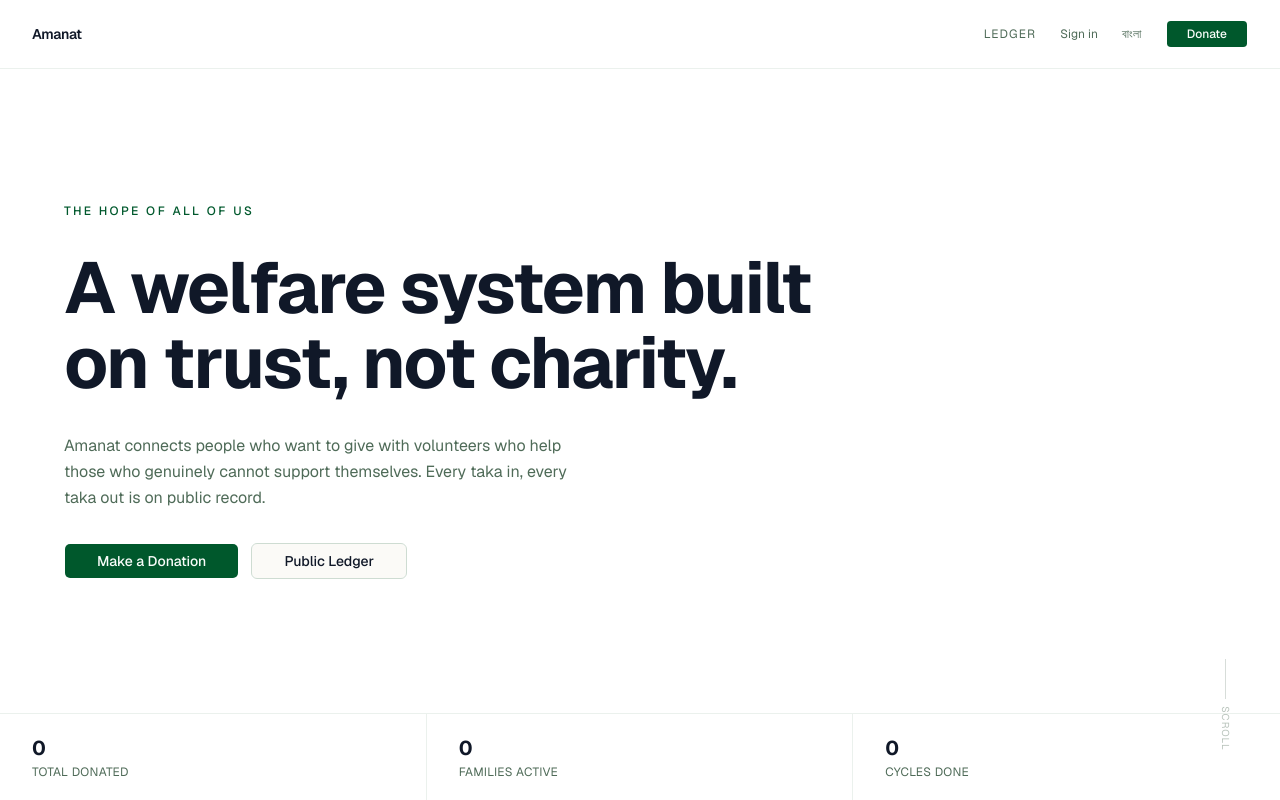
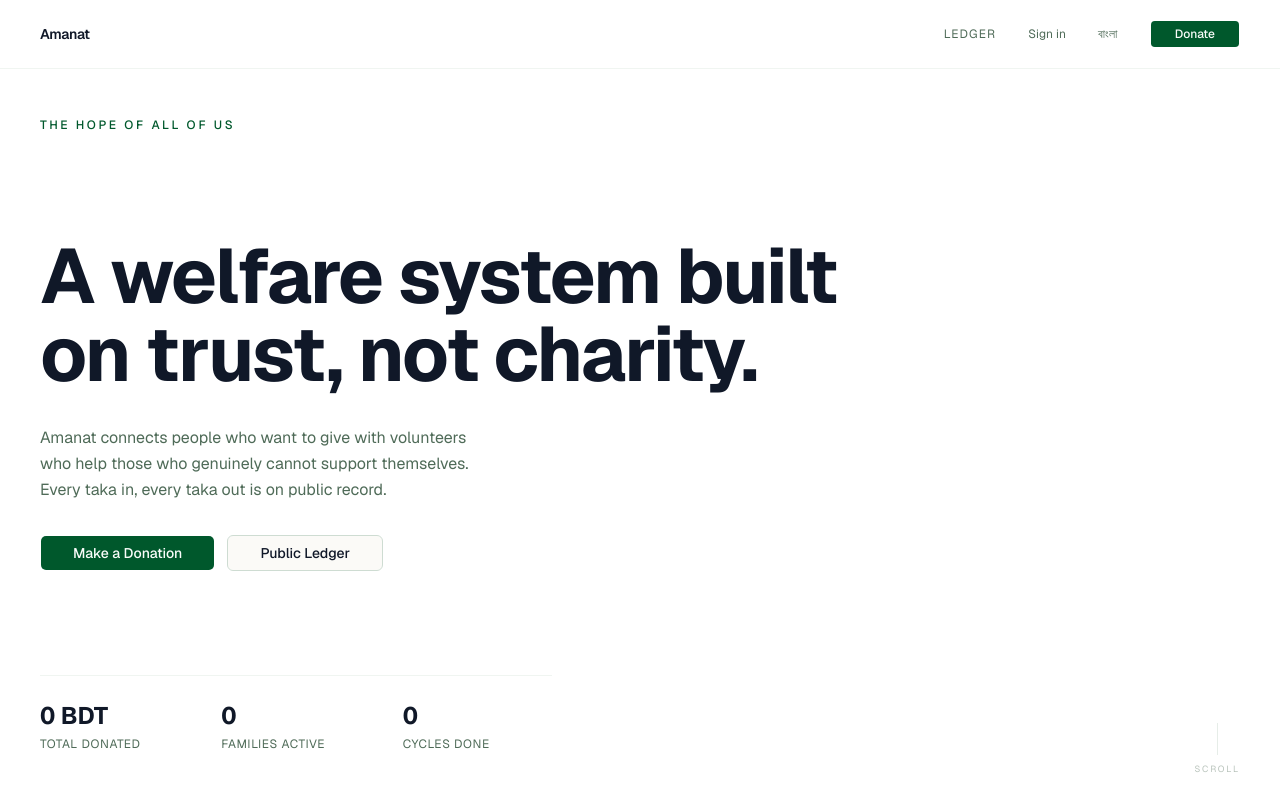
Before and after one commit to RAFSuNX/Amanat, a Next.js app: page / in a window 1280 px wide. Built offline with nearby package versions, Linux system fonts and the light colour scheme; no server answers; the database is empty.

Commit message:
Redesign landing: full-viewport sections with anchored content, large step numbers, fluid type scale

```diff
--- a/app/(public)/page.tsx
+++ b/app/(public)/page.tsx
@@ -39,15 +39,16 @@ export default async function LandingPage() {
       className="h-dvh w-dvw overflow-y-scroll overflow-x-hidden"
       style={{ scrollSnapType: "y mandatory", scrollBehavior: "smooth" }}
     >
+
       {/* ── Section 1: Hero ─────────────────────────────────────────── */}
       <section
-        className="h-dvh w-dvw flex flex-col relative"
+        className="relative h-dvh w-dvw flex flex-col"
         style={{ scrollSnapAlign: "start" }}
       >
         {/* Nav */}
-        <nav className="flex items-center justify-between px-8 py-5 shrink-0 border-b border-border/40">
+        <nav className="shrink-0 flex items-center justify-between px-10 py-5 border-b border-border/30">
           <span className="text-sm font-semibold tracking-tight">Amanat</span>
-          <div className="flex items-center gap-6">
+          <div className="flex items-center gap-8">
             <Link href="/ledger/donations" className="text-xs text-muted-foreground hover:text-foreground transition-colors uppercase tracking-widest">
               {t.nav.ledger}
             </Link>
@@ -56,20 +57,27 @@ export default async function LandingPage() {
             </Link>
             <LanguageToggle current={locale} />
             <Link href="/donate">
-              <Button size="sm" className="text-xs px-5">{t.nav.donate}</Button>
+              <Button size="sm" className="text-xs px-6">{t.nav.donate}</Button>
             </Link>
           </div>
         </nav>
 
-        {/* Hero content */}
-        <div className="flex-1 flex flex-col justify-center px-8 md:px-16 gap-8 max-w-5xl">
-          <p className="text-xs tracking-[0.2em] uppercase text-primary font-medium">
+        {/* Hero body — fills space, anchors content to bottom third */}
+        <div className="flex-1 flex flex-col justify-between px-10 py-12">
+          {/* Top: eyebrow */}
+          <p className="text-xs tracking-[0.22em] uppercase text-primary font-medium">
             {t.hero.eyebrow}
           </p>
-          <h1 className="text-5xl md:text-7xl font-bold leading-[1.04] tracking-tight max-w-3xl">
+
+          {/* Middle: headline + CTA */}
+          <div className="flex flex-col gap-8 max-w-4xl">
+            <h1
+              className="font-bold leading-[1.02] tracking-tight"
+              style={{ fontSize: "clamp(2.8rem, 6vw, 5.5rem)" }}
+            >
               {t.hero.headline}
             </h1>
-          <p className="text-base text-muted-foreground leading-relaxed max-w-lg">
+            <p className="text-base text-muted-foreground leading-relaxed max-w-md">
               {t.hero.body}
             </p>
             <div className="flex gap-3">
@@ -82,59 +90,94 @@ export default async function LandingPage() {
             </div>
           </div>
 
-        {/* Stats strip */}
-        <div className="shrink-0 border-t border-border/40 grid grid-cols-3 divide-x divide-border/40">
+          {/* Bottom: stats strip */}
+          <div className="grid grid-cols-3 border-t border-border/30 pt-6 gap-8 max-w-lg">
             {[
-            { label: t.stats.totalDonated, value: `${stats.totalDonated.toLocaleString()}` },
+              { label: t.stats.totalDonated, value: `${stats.totalDonated.toLocaleString()} BDT` },
               { label: t.stats.familiesActive, value: stats.familiesHelped.toString() },
               { label: t.stats.cyclesDone, value: stats.cyclesCompleted.toString() },
             ].map((s) => (
-            <div key={s.label} className="px-8 py-5">
-              <p className="text-xl font-bold">{s.value}</p>
-              <p className="text-xs text-muted-foreground mt-0.5 uppercase tracking-wide">{s.label}</p>
+              <div key={s.label}>
+                <p className="text-2xl font-bold tabular-nums">{s.value}</p>
+                <p className="text-xs text-muted-foreground mt-1 uppercase tracking-wider">{s.label}</p>
               </div>
             ))}
           </div>
+        </div>
 
-        {/* Scroll indicator */}
-        <div className="absolute bottom-20 right-8 flex flex-col items-center gap-1.5 text-muted-foreground/40">
-          <div className="w-px h-10 bg-current animate-pulse" />
-          <span className="text-[10px] tracking-widest uppercase rotate-90 origin-center translate-y-4">Scroll</span>
+        {/* Scroll hint */}
+        <div
+          className="absolute bottom-6 right-10 flex flex-col items-center gap-2"
+          aria-hidden="true"
+        >
+          <div className="w-px h-8 bg-border/50" />
+          <span className="text-[9px] tracking-[0.2em] uppercase text-muted-foreground/40">Scroll</span>
         </div>
       </section>
 
       {/* ── Section 2: How It Works ──────────────────────────────────── */}
       <section
-        className="h-dvh w-dvw flex flex-col justify-center px-8 md:px-16 bg-muted/30"
+        className="h-dvh w-dvw flex flex-col px-10 py-12 bg-[oklch(0.96_0.012_155)]"
         style={{ scrollSnapAlign: "start" }}
       >
-        <p className="text-xs tracking-[0.2em] uppercase text-muted-foreground mb-12">
+        {/* Eyebrow anchored top */}
+        <p className="shrink-0 text-xs tracking-[0.22em] uppercase text-muted-foreground mb-0">
           {t.how.eyebrow}
         </p>
-        <div className="grid md:grid-cols-3 gap-16 max-w-5xl">
-          {t.how.steps.map((s) => (
-            <div key={s.n} className="flex flex-col gap-4">
-              <span className="text-5xl font-bold text-border/70">{s.n}</span>
-              <h3 className="font-semibold text-lg tracking-tight">{s.title}</h3>
-              <p className="text-sm text-muted-foreground leading-relaxed">{s.body}</p>
+
+        {/* Steps fill the remaining height with justify-between */}
+        <div className="flex-1 flex flex-col justify-between mt-10 pb-2">
+          {t.how.steps.map((s, i) => (
+            <div
+              key={s.n}
+              className="flex items-center gap-12 border-t border-border/40 pt-6 pb-4"
+            >
+              {/* Large structural number */}
+              <span
+                className="shrink-0 font-bold leading-none tabular-nums text-border/60 select-none"
+                style={{ fontSize: "clamp(3.5rem, 7vw, 6rem)", width: "9rem" }}
+              >
+                {s.n}
+              </span>
+
+              {/* Content */}
+              <div className="flex-1 flex flex-col md:flex-row md:items-center md:gap-16">
+                <h3
+                  className="font-bold tracking-tight shrink-0"
+                  style={{ fontSize: "clamp(1.25rem, 2.5vw, 1.75rem)" }}
+                >
+                  {s.title}
+                </h3>
+                <p className="text-sm text-muted-foreground leading-relaxed max-w-lg mt-2 md:mt-0">
+                  {s.body}
+                </p>
+              </div>
             </div>
           ))}
+          {/* Closing rule */}
+          <div className="border-t border-border/40" />
         </div>
       </section>
 
       {/* ── Section 3: Principles ────────────────────────────────────── */}
       <section
-        className="h-dvh w-dvw flex flex-col justify-center px-8 md:px-16"
+        className="h-dvh w-dvw flex flex-col px-10 py-12"
         style={{ scrollSnapAlign: "start" }}
       >
-        <p className="text-xs tracking-[0.2em] uppercase text-muted-foreground mb-10">
+        {/* Eyebrow anchored top */}
+        <p className="shrink-0 text-xs tracking-[0.22em] uppercase text-muted-foreground">
           {t.principles.eyebrow}
         </p>
-        <div className="grid md:grid-cols-3 gap-x-16 max-w-5xl">
+
+        {/* Grid fills remaining height */}
+        <div className="flex-1 grid grid-cols-3 grid-rows-2 gap-x-12 mt-10 pb-2">
           {t.principles.items.map((p) => (
-            <div key={p.title} className="flex flex-col gap-2 py-5 border-t border-border/40">
-              <h3 className="font-semibold text-sm">{p.title}</h3>
-              <p className="text-xs text-muted-foreground leading-relaxed">{p.body}</p>
+            <div
+              key={p.title}
+              className="flex flex-col gap-2 border-t border-border/40 pt-6"
+            >
+              <h3 className="font-semibold text-base leading-tight">{p.title}</h3>
+              <p className="text-sm text-muted-foreground leading-relaxed">{p.body}</p>
             </div>
           ))}
         </div>
@@ -145,18 +188,25 @@ export default async function LandingPage() {
         className="h-dvh w-dvw flex flex-col"
         style={{ scrollSnapAlign: "start" }}
       >
-        {/* CTA block */}
-        <div className="flex-1 flex flex-col justify-center bg-primary px-8 md:px-16">
-          <p className="text-xs tracking-[0.2em] uppercase text-primary-foreground/50 mb-6">
+        {/* CTA fills most of the section */}
+        <div className="flex-1 flex flex-col justify-between px-10 py-14 bg-primary">
+          {/* Top label */}
+          <p className="text-xs tracking-[0.22em] uppercase text-primary-foreground/40">
             Amanat
           </p>
-          <h2 className="text-4xl md:text-5xl font-bold text-primary-foreground tracking-tight max-w-xl mb-4">
+
+          {/* Headline block */}
+          <div className="flex flex-col gap-6 max-w-2xl">
+            <h2
+              className="font-bold text-primary-foreground leading-[1.04] tracking-tight"
+              style={{ fontSize: "clamp(2.4rem, 5vw, 4.5rem)" }}
+            >
               {t.cta.headline}
             </h2>
-          <p className="text-sm text-primary-foreground/70 mb-8 max-w-sm">
+            <p className="text-base text-primary-foreground/65 max-w-sm">
               {t.cta.body}
             </p>
-          <div className="flex gap-3">
+            <div className="flex gap-3 pt-2">
               <Link href="/donate">
                 <Button size="lg" variant="secondary" className="px-8">{t.cta.donate}</Button>
               </Link>
@@ -164,7 +214,7 @@ export default async function LandingPage() {
                 <Button
                   size="lg"
                   variant="outline"
-                className="px-8 border-primary-foreground/30 text-primary-foreground hover:bg-primary-foreground/10"
+                  className="px-8 border-primary-foreground/25 text-primary-foreground hover:bg-primary-foreground/10"
                 >
                   {t.cta.ledger}
                 </Button>
@@ -172,19 +222,31 @@ export default async function LandingPage() {
             </div>
           </div>
 
-        {/* Footer */}
-        <footer className="shrink-0 border-t px-8 py-6 flex items-center justify-between">
-          <div>
+          {/* Bottom: register prompt */}
+          <p className="text-xs text-primary-foreground/40">
+            Want to help on the ground?{" "}
+            <Link href="/register" className="text-primary-foreground/70 hover:text-primary-foreground underline underline-offset-2 transition-colors">
+              Register as a volunteer
+            </Link>
+          </p>
+        </div>
+
+        {/* Footer strip */}
+        <footer className="shrink-0 border-t px-10 py-5 flex items-center justify-between">
+          <div className="flex items-center gap-3">
             <span className="text-sm font-semibold">Amanat</span>
-            <span className="ml-2 text-xs text-muted-foreground">{t.footer.tagline}</span>
+            <span className="text-border/60">|</span>
+            <span className="text-xs text-muted-foreground">{t.footer.tagline}</span>
           </div>
           <nav className="flex gap-6">
-            <Link href="/ledger/donations" className="text-xs text-muted-foreground hover:text-foreground">{t.footer.donationLedger}</Link>
-            <Link href="/ledger/distributions" className="text-xs text-muted-foreground hover:text-foreground">{t.footer.distributionLedger}</Link>
-            <Link href="/login" className="text-xs text-muted-foreground hover:text-foreground">{t.footer.signIn}</Link>
+            <Link href="/ledger/donations" className="text-xs text-muted-foreground hover:text-foreground transition-colors">{t.footer.donationLedger}</Link>
+            <Link href="/ledger/distributions" className="text-xs text-muted-foreground hover:text-foreground transition-colors">{t.footer.distributionLedger}</Link>
+            <Link href="/ledger/volunteers" className="text-xs text-muted-foreground hover:text-foreground transition-colors">Volunteers</Link>
+            <Link href="/login" className="text-xs text-muted-foreground hover:text-foreground transition-colors">{t.footer.signIn}</Link>
           </nav>
         </footer>
       </section>
+
     </div>
   )
 }
```
Lines whose indentation alone changed are shown as unchanged.
